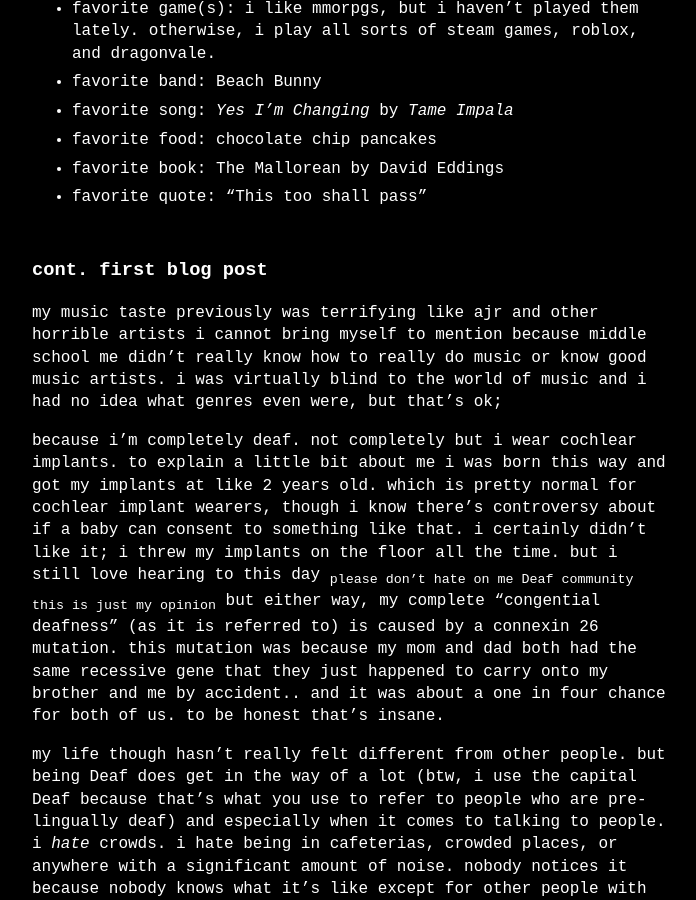
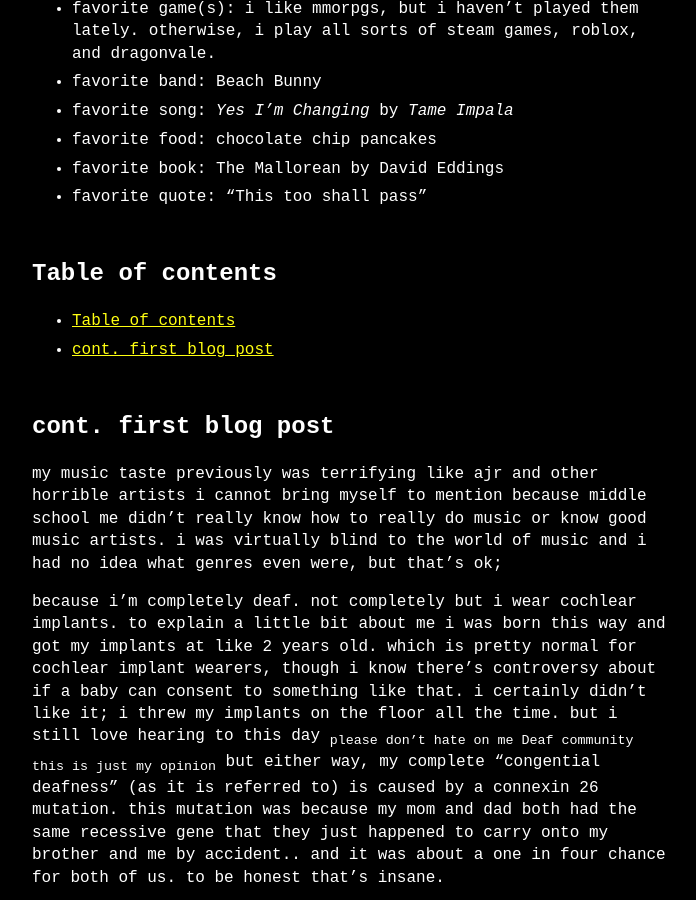
Before and after one commit to bopling/bopling.github.io, a Jekyll site: the page built from docs/_posts/2023-03-19-my-first-post.md, in a window 1280 px wide and 900 px high, scrolled down 667 px. Shown: the whole window, without its empty margins (288-984 px from the left). Built offline with Jekyll 4.4.1, drawn with Linux system fonts in a browser that asks for light colours; comment, search, counter and statistics services are not loaded.

Commit message:
Update 2023-03-19-my-first-post.md

```diff
--- a/docs/_posts/2023-03-19-my-first-post.md
+++ b/docs/_posts/2023-03-19-my-first-post.md
@@ -24,8 +24,11 @@ essentially this is the introduction to my blog and myself i guess. it's pretty
 - favorite book: The Mallorean by David Eddings
 - favorite quote: "This too shall pass"
 
+## Table of contents
+- [Table of contents](#table-of-contents)
+- [cont. first blog post](#cont-first-blog-post)
 
-### cont. first blog post
+## cont. first blog post
 
 my music taste previously was terrifying like ajr and other horrible artists i cannot bring myself to mention because middle school me didn't really know how to really do music or know good music artists. i was virtually blind to the world of music and i had no idea what genres even were, but that's ok;
 
```
